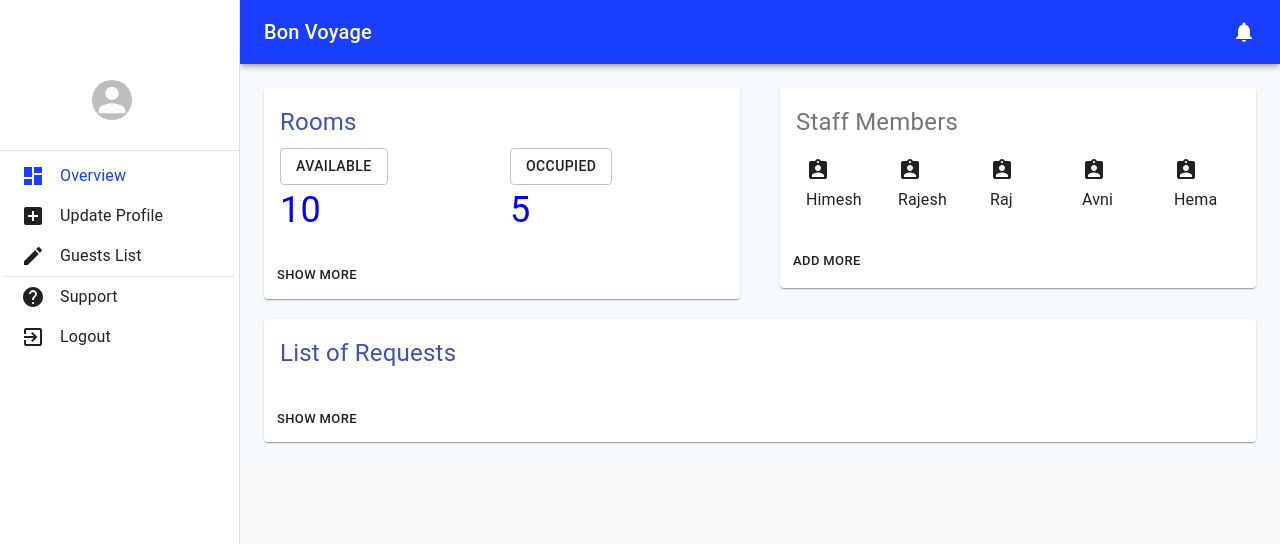
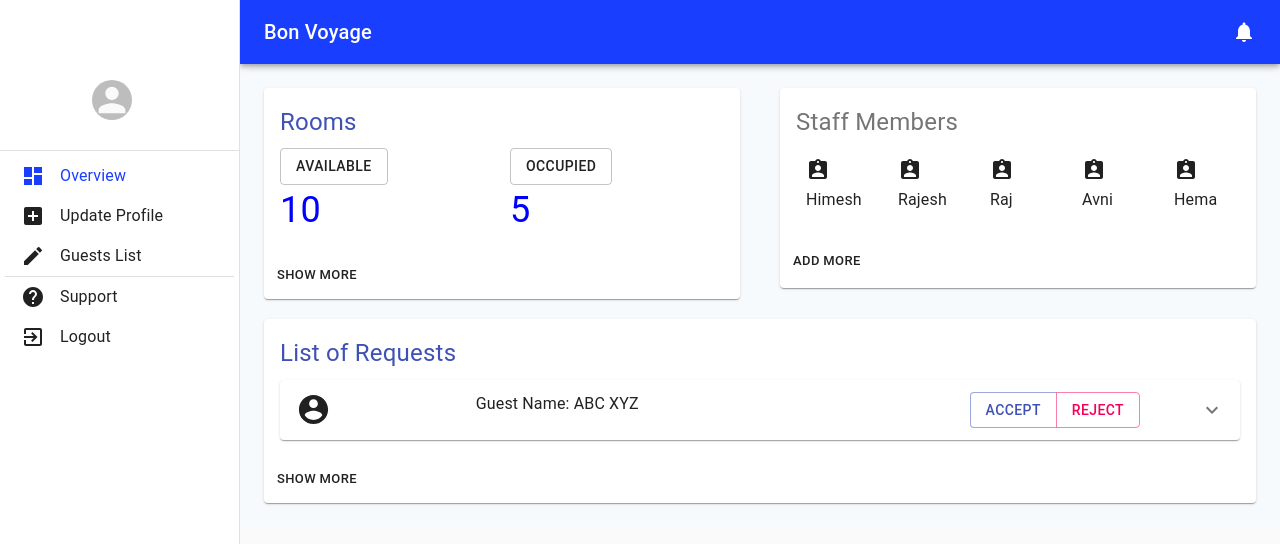
Before and after one commit to Hackdotslash/T12-codeGambit, a React (Create React App) app in the folder hotel/: page /dashboard/overview in a window 1280 px wide. Shown: the top 544 px of the page. Built offline with nearby package versions, Linux system fonts and the light colour scheme; no server answers.

Commit message:
List of Requests Updates

```diff
--- a/hotel/src/components/Cards/RequestsCard.jsx
+++ b/hotel/src/components/Cards/RequestsCard.jsx
@@ -5,7 +5,12 @@ import CardContent from "@material-ui/core/CardContent";
 import Button from "@material-ui/core/Button";
 import Typography from "@material-ui/core/Typography";
 import { makeStyles } from "@material-ui/core/styles";
-import { Grid } from "@material-ui/core";
+import { ButtonGroup, Container, Grid } from "@material-ui/core";
+import Accordion from "@material-ui/core/Accordion";
+import AccordionSummary from "@material-ui/core/AccordionSummary";
+import AccordionDetails from "@material-ui/core/AccordionDetails";
+import ExpandMoreIcon from "@material-ui/icons/ExpandMore";
+import AccountCircleIcon from "@material-ui/icons/AccountCircle";
 
 const useStyles = makeStyles({
   root: {
@@ -21,10 +26,35 @@ const useStyles = makeStyles({
   actions: {
     alignItems: "center",
   },
+  mainRequestCont: {
+    display: "flex",
+    flexDirection: "row",
+  },
+  requestSummary: {
+    alignItems: "right",
+  },
+  requestSummaryButtons: {
+    display: "flex",
+    justifyContent: "flex-end",
+    alignItems: "center",
+  },
 });
+
+const listOfRequests = {
+  name: "ABC XYZ",
+  city: "Surat",
+  checkin: "123",
+  checkout: "234",
+  age: "34",
+  contact: "123445",
+};
 
 function RequestsCard() {
   const classes = useStyles();
+  const [list, setList] = React.useState(listOfRequests);
+
+  const handleAcceptRequest = () => {};
+  const handleRejectRequest = () => {};
 
   return (
     <Card>
@@ -32,6 +62,70 @@ function RequestsCard() {
         <Typography className={classes.title} color="primary" gutterBottom>
           List of Requests
         </Typography>
+        <div id="add-to-accordian">
+          <Accordion>
+            <AccordionSummary
+              expandIcon={<ExpandMoreIcon />}
+              aria-label="Expand"
+              aria-controls="additional-actions1-content"
+              id="additional-actions1-header"
+            >
+              <AccountCircleIcon fontSize="large" />
+              <Container className={classes.mainRequestCont}>
+                <Container className={classes.requestSummary}>
+                  <Grid>
+                    <Grid container spacing={2} style={{ textAlign: "center" }}>
+                      <Grid item xs>
+                        <Typography>Guest Name: ABC XYZ</Typography>
+                      </Grid>
+                    </Grid>
+                  </Grid>
+                </Container>
+                <Container className={classes.requestSummaryButtons}>
+                  <ButtonGroup>
+                    <Button
+                      onClick={(e) => {
+                        e.stopPropagation();
+                        handleAcceptRequest();
+                      }}
+                      color="primary"
+                    >
+                      Accept
+                    </Button>
+                    <Button
+                      onClick={(e) => {
+                        e.stopPropagation();
+                        handleRejectRequest();
+                      }}
+                      color="secondary"
+                    >
+                      Reject
+                    </Button>
+                  </ButtonGroup>
+                </Container>
+              </Container>
+            </AccordionSummary>
+            <AccordionDetails>
+              <Container>
+                <Typography>
+                  <strong>Check in: </strong> 21/1/2021 - 3PM
+                </Typography>
+                <Typography>
+                  <strong>Check Out: </strong> 24/1/2021 - 3PM
+                </Typography>
+                <Typography>
+                  <strong>Current City:</strong> Surat
+                </Typography>
+                <Typography>
+                  <strong>Age: </strong> 34
+                </Typography>
+                <Typography>
+                  <strong>Contact No.: </strong> 9876543210
+                </Typography>
+              </Container>
+            </AccordionDetails>
+          </Accordion>
+        </div>
       </CardContent>
       <CardActions>
         <Button className={classes.button} size="small">
```
Also changed, not shown: 1 other file (tests, documents, lock files or other folders).
